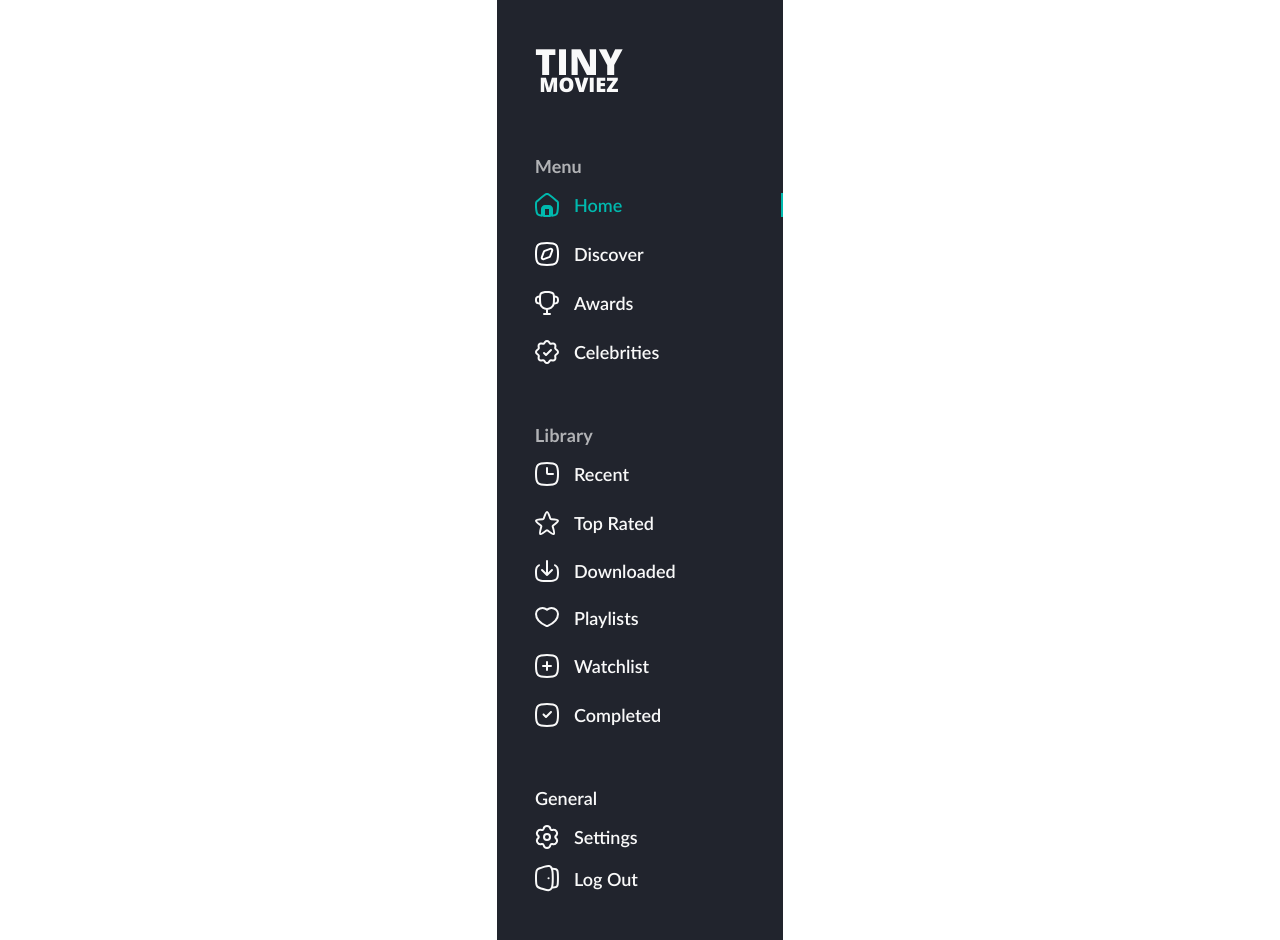
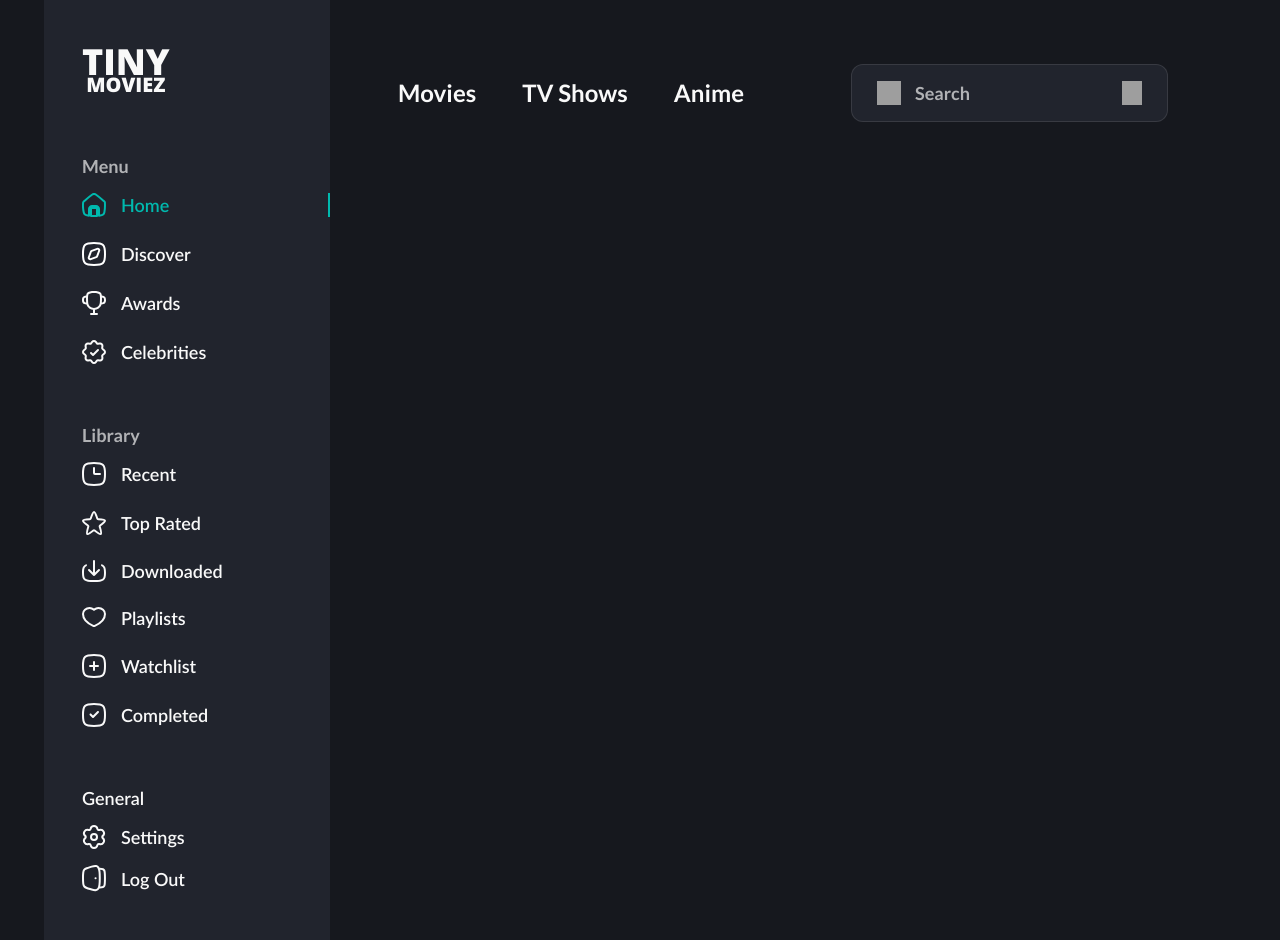
Before and after one commit to pelloKraken628/tiny-moviez-design, a React (Create React App) app: page / in a window 1280 px wide. Built offline with nearby package versions, Linux system fonts and the light colour scheme; grey boxes are pictures that could not be loaded.

Commit message:
[Main Top] initializing top menu and search bar

```diff
--- /dev/null
+++ b/src/components/home/Main.jsx
@@ -0,0 +1,106 @@
+import React from "react";
+import styled from "styled-components";
+const Container = styled.div`
+  flex: 3.68;
+  max-width: 906px;
+  display: flex;
+  flex-direction: column;
+  align-items: center;
+  padding-top: 64px;
+  padding-bottom: 48px;
+  row-gap: 60px;
+  color: #f9f9f9;
+`;
+const Top = styled.div`
+  display: flex;
+  justify-content: space-between;
+  width: 95%;
+  max-width: 770px;
+  gap: 20px;
+  flex-wrap: wrap-reverse;
+`;
+const TopCategory = styled.div`
+  display: flex;
+  justify-content: space-between;
+  column-gap: 46px;
+  flex-wrap: wrap;
+  align-items: center;
+`;
+const TopCategoryItem = styled.h2`
+  font-family: "Lato", "sans-serif";
+  font-style: normal;
+  font-weight: 600;
+  font-size: 24px;
+`;
+const SearchContainer = styled.form`
+  position: relative;
+  border-radius: 12px;
+  background-color: #21242d;
+  border: 1px solid rgba(249, 249, 249, 0.1);
+  width: 95%;
+  max-width: 315px;
+`;
+const SearchIcon = styled.img`
+  width: 24px;
+  height: 24px;
+  position: absolute;
+  left: 25px;
+  top: 50%;
+  transform: translateY(-50%);
+`;
+const FilterIcon = styled.img`
+  width: 20px;
+  height: 24px;
+  position: absolute;
+  top: 50%;
+  right: 25px;
+  transform: translateY(-50%);
+`;
+const SearchBar = styled.input`
+  background-color: transparent;
+  border: none;
+  outline: none;
+  font-family: "Lato", "sans-serif";
+  font-style: normal;
+  font-weight: 500;
+  margin-left: 20%;
+  color: rgba(249, 249, 249, 0.67);
+  padding: 16px 0;
+  font-size: 18px;
+  line-height: 24px;
+  ::placeholder {
+    font-size: 18px;
+    line-height: 24px;
+    font-family: "Lato", "sans-serif";
+    font-style: normal;
+    font-weight: 500;
+    color: rgba(249, 249, 249, 0.67);
+  }
+  :focus {
+    ::placeholder {
+      color: #00b9ae;
+    }
+  }
+`;
+
+const Main = () => {
+  const imgBaseUrl = process.env.PUBLIC_URL + "/assets/main/";
+  return (
+    <Container>
+      <Top>
+        <TopCategory>
+          <TopCategoryItem>Movies</TopCategoryItem>
+          <TopCategoryItem>TV Shows</TopCategoryItem>
+          <TopCategoryItem>Anime</TopCategoryItem>
+        </TopCategory>
+        <SearchContainer>
+          <SearchIcon src={`${imgBaseUrl}/search.svg`} />
+          <FilterIcon src={`${imgBaseUrl}/filter.svg`} />
+          <SearchBar type="text" placeholder="Search" />
+        </SearchContainer>
+      </Top>
+    </Container>
+  );
+};
+
+export default Main;
--- a/src/components/home/Sidebar.jsx
+++ b/src/components/home/Sidebar.jsx
@@ -27,6 +27,7 @@ const LogoContainer = styled.div`
   font-weight: 800;
   color: #f9f9f9;
   text-align: center;
+  cursor: pointer;
 `;
 const LogoTop = styled.h1`
   font-size: 36px;
--- a/src/pages/Home.jsx
+++ b/src/pages/Home.jsx
@@ -1,5 +1,6 @@
 import React from "react";
 import styled from "styled-components";
+import Main from "../components/home/Main";
 import Sidebar from "../components/home/Sidebar";
 import FontStyles from "../components/tools/FontStyles";
 
@@ -8,6 +9,7 @@ const Container = styled.div`
   justify-content: center;
   width: 100vw;
   min-height: 100vh;
+  background-color: #16181e;
 `;
 
 const Home = () => {
@@ -15,6 +17,7 @@ const Home = () => {
     <Container>
       <FontStyles />
       <Sidebar />
+      <Main />
     </Container>
   );
 };
```
Also changed, not shown: public/assets/main/filter.svg (added), public/assets/main/search.svg (added).
